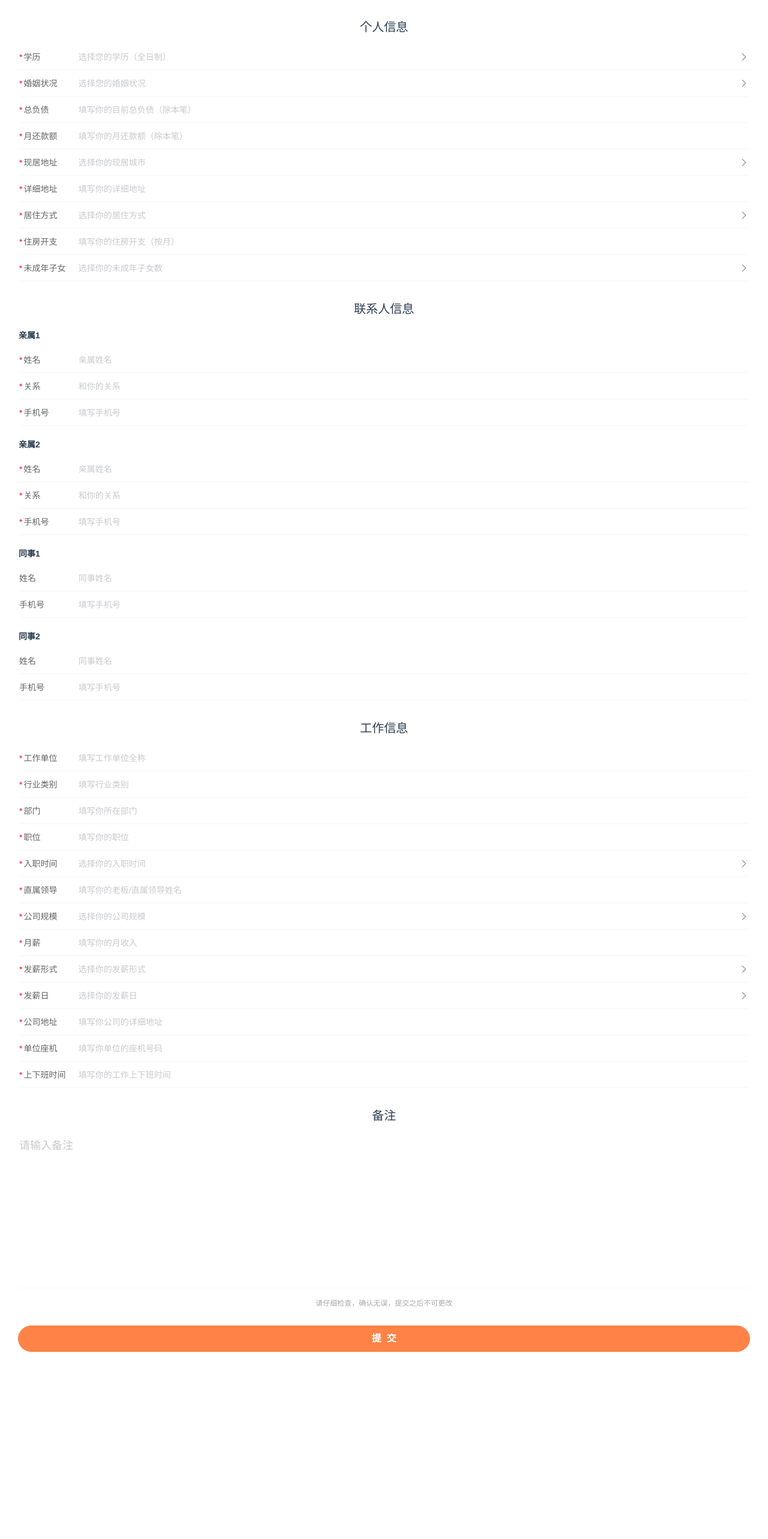
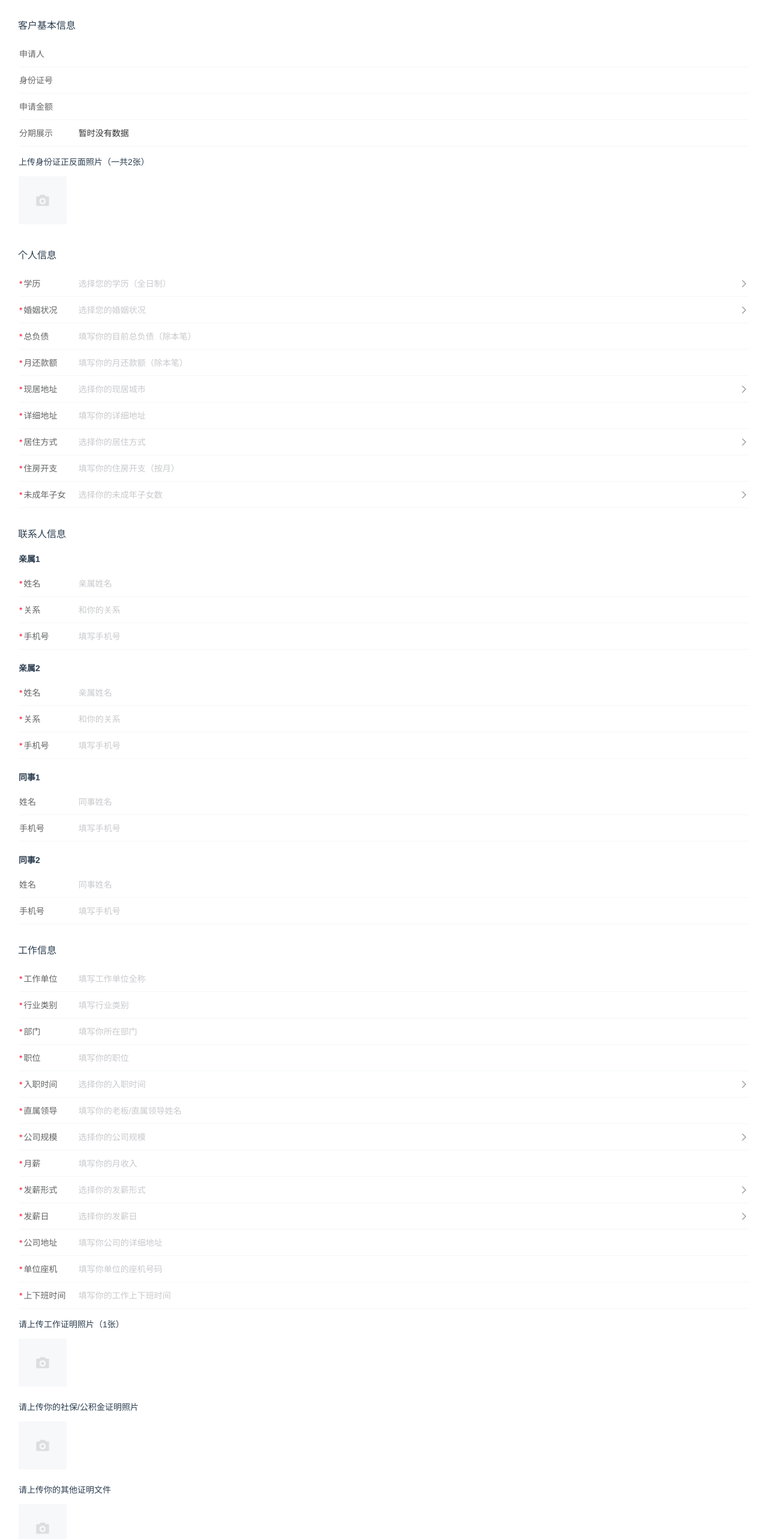
Before and after one commit to yuepantest/edupinggu-fengpei, a Vue app: page /#/FormThree in a window 1280 px wide. Shown: the part 60-2626 px from the top of the page at 60% size. Built offline with nearby package versions, Linux system fonts and the light colour scheme.

Commit message:
second version

```diff
--- a/src/main.js
+++ b/src/main.js
@@ -21,9 +21,10 @@ import {
     DatetimePicker,
     Circle,
     Progress,
+    Uploader,
 } from 'vant';
 
 createApp(App).use(store).use(router)
     .use(Form).use(Field).use(Button).use(CellGroup).use(Area).use(Loading).use(RadioGroup).use(Radio)
-    .use(Popup).use(Checkbox).use(CheckboxGroup).use(Picker).use(DatetimePicker).use(Circle).use(Progress)
+    .use(Popup).use(Checkbox).use(CheckboxGroup).use(Picker).use(DatetimePicker).use(Circle).use(Progress).use(Uploader)
     .mount('#app')
--- a/src/views/FormThree.vue
+++ b/src/views/FormThree.vue
@@ -3,6 +3,40 @@
     <van-form @submit="onSubmit">
       <van-cell-group inset>
         <div class="titleHeadstyle">补充资料填写</div>
+        <div class="titlestyle">客户基本信息</div>
+        <van-field
+          class="text-all"
+          label="申请人"
+          :model-value="$route.query.clientName"
+          readonly
+        />
+        <van-field
+          class="text-all"
+          label="身份证号"
+          :model-value="$route.query.identityCard"
+          readonly
+        />
+        <van-field
+          class="text-all"
+          label="申请金额"
+          :model-value="$route.query.assessMoney"
+          readonly
+        />
+        <van-field
+          class="text-all"
+          label="分期展示"
+          model-value="暂时没有数据"
+          readonly
+        />
+        <div class="uploadPicturesTitle">上传身份证正反面照片（一共2张）</div>
+        <van-uploader
+          class="UploaderPicture"
+          v-model="fileListIdentity"
+          multiple
+          :max-size="500 * 1024"
+          :max-count="2"
+          @oversize="onOversize"
+        />
         <div class="titlestyle">个人信息</div>
         <van-field
           class="text-all"
@@ -59,7 +93,7 @@
           placeholder="填写你的目前总负债（除本笔）"
           :rules="[{ required: true, message: '填写你的目前总负债' }]"
         />
-         <van-field
+        <van-field
           class="text-all"
           v-model="repayMonths"
           required
@@ -220,7 +254,6 @@
           name="colleagueOneName"
           label="姓名"
           placeholder="同事姓名"
-
         />
         <van-field
           class="text-all"
@@ -426,14 +459,40 @@
           placeholder="填写你的工作上下班时间"
           :rules="[{ required: true, message: '填写你的工作上下班时间' }]"
         />
+        <div class="uploadPicturesTitle">请上传工作证明照片（1张）</div>
+        <van-uploader
+          class="UploaderPicture"
+          v-model="fileListWork"
+          multiple
+          :max-size="500 * 1024"
+          :max-count="1"
+        />
+        <div class="uploadPicturesTitle">请上传你的社保/公积金证明照片</div>
+        <van-uploader
+          class="UploaderPicture"
+          v-model="fileListSocialSecurity"
+          multiple
+          :max-size="500 * 1024"
+          :max-count="2"
+        />
+        <div class="uploadPicturesTitle">请上传你的其他证明文件</div>
+        <van-uploader
+          class="UploaderPicture"
+          v-model="fileListOther"
+          multiple
+          :max-size="500 * 1024"
+          :max-count="2"
+        />
         <div class="titlestyle">备注</div>
         <van-field
           v-model="remark"
           name="remark"
           autosize
-          class="remark_style"
+          class="custom-textarea"
           maxlength="1000"
           type="textarea"
+          :border="true"
+          show-word-limit
           placeholder="请输入备注"
         />
         <div class="buttom-title">请仔细检查，确认无误，提交之后不可更改</div>
@@ -466,7 +525,7 @@ const areaList = require("../assets/area.json");
 export default {
   setup() {
     const router = useRouter();
-    const datePrevious = router.currentRoute._rawValue.query;
+    const datePrevious = router.currentRoute.value.query || {};
     const loadFlag = ref(false);
     const isButtonDisabled = ref(false);
     const onSubmit = (values) => {
@@ -475,7 +534,7 @@ export default {
         // 执行你的逻辑
         let obj = {
           ...values,
-          clientId: datePrevious.id,
+          clientId: datePrevious.clientId,
         };
         console.log(obj);
         const formData = new FormData();
@@ -643,6 +702,15 @@ export default {
     const companyPhoneNumber = ref("");
     const commuteTime = ref("");
     const remark = ref("");
+    const fileListIdentity = ref([]);
+    const fileListWork = ref([]);
+    const fileListSocialSecurity = ref([]);
+    const fileListOther = ref([]);
+    const onOversize = (file) => {
+      console.log(file);
+      Toast("文件大小不能超过 500kb");
+    };
+
     return {
       loadFlag,
       onSubmit,
@@ -712,6 +780,11 @@ export default {
       remark,
       datePrevious,
       isButtonDisabled,
+      fileListIdentity,
+      fileListWork,
+      fileListSocialSecurity,
+      fileListOther,
+      onOversize,
     };
   },
 };
@@ -740,9 +813,24 @@ export default {
   margin-top: 200px;
 }
 .titlestyle {
-  font-size: 20px;
+  display: flex;
+  align-items: left;
+  font-size: 16px;
+  margin-left: 14px;
   margin-top: 30px;
   margin-bottom: 15px;
+}
+.uploadPicturesTitle {
+  margin-top: 15px;
+  font-size: 14px;
+  text-align: left;
+  margin-bottom: 15px;
+  margin-left: 15px;
+}
+.UploaderPicture {
+  display: flex;
+  align-items: left;
+  margin-left: 15px;
 }
 .intermidiate-title {
   font-size: 14px;
@@ -756,8 +844,8 @@ export default {
   font-size: 16px;
   font-weight: 600;
   margin-bottom: 300px;
-  background-color:#FF8247;
-  border-color: #FF8247;
+  background-color: #ff8247;
+  border-color: #ff8247;
 }
 .loading {
   position: fixed;
@@ -767,4 +855,9 @@ export default {
   margin-top: -80px;
   z-index: 1000;
 }
+.custom-textarea {
+  border: 1px solid #dcdfe6 !important;
+  border-radius: 6px !important;
+  padding: 12px !important;
+}
 </style>
```
